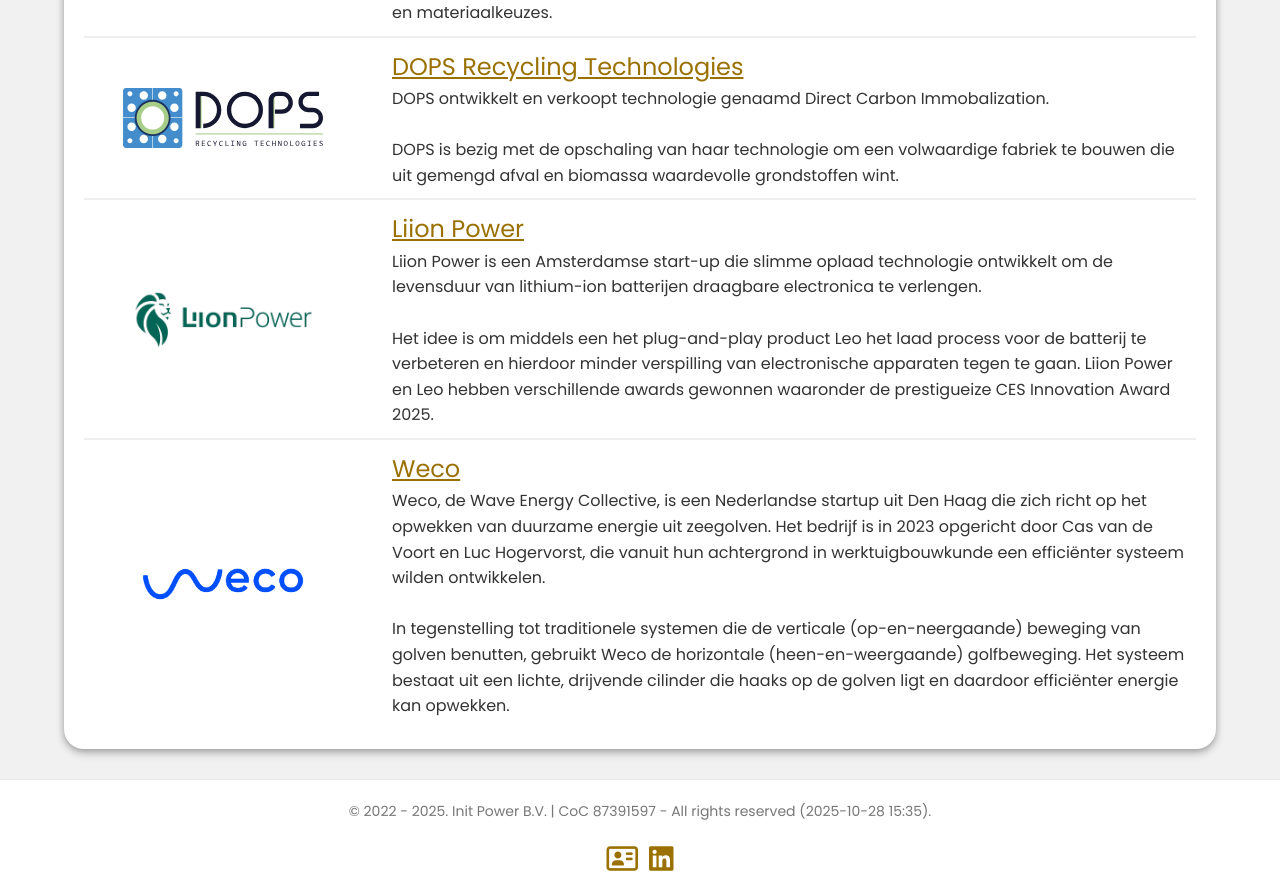
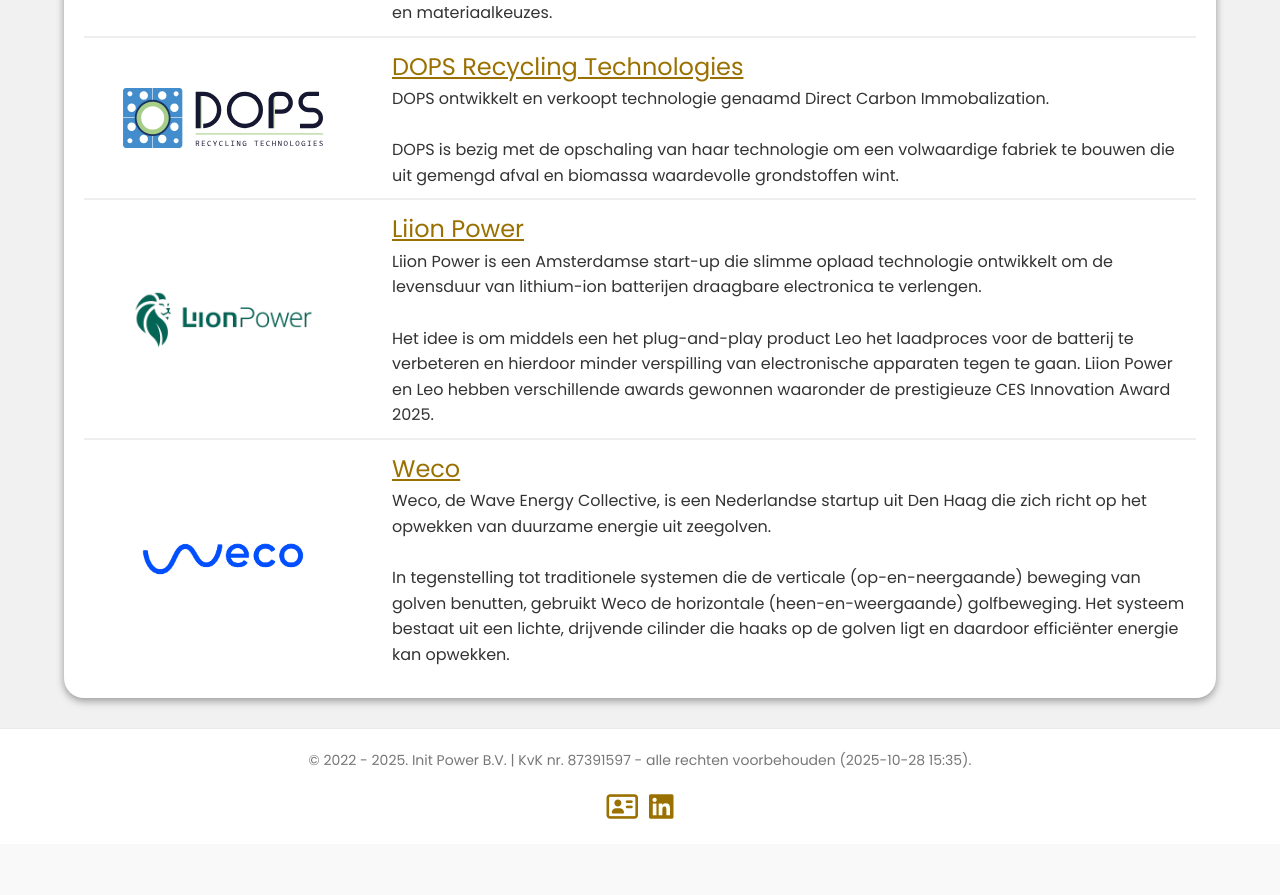
Before and after one commit to daanl63/initpower-new, a Jekyll site: the page built from portfolio.html, in a window 1280 px wide. Shown: the part 805-1700 px from the top of the page. Built offline with Jekyll 4.4.1, drawn with Linux system fonts in a browser that asks for light colours; nearby versions of some CDN libraries; after the commit the page ends 1649 px from its top, so only the background shows below that.

Commit message:
(fix): css style h3 color, footer KvK, responsive deisgn contact picture

```diff
--- a/_data/customers.yaml
+++ b/_data/customers.yaml
@@ -18,12 +18,12 @@
 
 - name: Liion Power
   about: Liion Power is een Amsterdamse start-up die slimme oplaad technologie ontwikkelt om de levensduur van lithium-ion batterijen draagbare electronica te verlengen.
-  case: Het idee is om middels een het plug-and-play product Leo het laad process voor de batterij te verbeteren en hierdoor minder verspilling van electronische apparaten tegen te gaan. Liion Power en Leo hebben verschillende awards gewonnen waaronder de prestigueize CES Innovation Award 2025.
+  case: Het idee is om middels een het plug-and-play product Leo het laadproces voor de batterij te verbeteren en hierdoor minder verspilling van electronische apparaten tegen te gaan. Liion Power en Leo hebben verschillende awards gewonnen waaronder de prestigieuze CES Innovation Award 2025.
   logo: assets/images/logo-liion.avif
   url:  https://liionpower.tech/
 
 - name: Weco
-  about: Weco, de Wave Energy Collective, is een Nederlandse startup uit Den Haag die zich richt op het opwekken van duurzame energie uit zeegolven. Het bedrijf is in 2023 opgericht door Cas van de Voort en Luc Hogervorst, die vanuit hun achtergrond in werktuigbouwkunde een efficiënter systeem wilden ontwikkelen.
+  about: Weco, de Wave Energy Collective, is een Nederlandse startup uit Den Haag die zich richt op het opwekken van duurzame energie uit zeegolven.
   case: In tegenstelling tot traditionele systemen die de verticale (op-en-neergaande) beweging van golven benutten, gebruikt Weco de horizontale (heen-en-weergaande) golfbeweging. Het systeem bestaat uit een lichte, drijvende cilinder die haaks op de golven ligt en daardoor efficiënter energie kan opwekken.
   logo: assets/images/logo-weco.png
   url:  https://www.wecoenergy.com/
--- a/_includes/foot.html
+++ b/_includes/foot.html
@@ -1,9 +1,9 @@
 
  <footer>
     <div class="container">
-      <p>&copy; {{ site.dob }} - {{ site.time | date: '%Y' }}. {{ site.company }} | CoC {{ site.coc-number }} - All rights reserved ({{ site.time | in_time_zone: site.timezone |  slice: 0, 16 | base64_encode}}).</p>
+      <p>&copy; {{ site.dob }} - {{ site.time | date: '%Y' }}. {{ site.company }} | KvK nr. {{ site.coc-number }} - alle rechten voorbehouden ({{ site.time | in_time_zone: site.timezone |  slice: 0, 16 | base64_encode}}).</p>
       <br>
-      <a href="contact.html" title="Contact Us" style="text-decoration: none;">
+      <a href="contact.html" title="Contact" style="text-decoration: none;">
       <i class="fa-regular fa-address-card fa-2x"></i>
       </a>
     &nbsp;
--- a/_includes/hero.html
+++ b/_includes/hero.html
@@ -1,5 +1,5 @@
  <section class="hero">
-    <div class="container">
+    <div class="container" >
       <h2>{{ include.caption }}</h2>
       <p>{{ include.message }}</p>
       {% if include.url %}
--- a/assets/css/style.css
+++ b/assets/css/style.css
@@ -43,7 +43,7 @@
 
   header h1 {
     font-size: 24px;
-    color: #0078D4;
+    color: #e4a701;
   }
 
   /* Hero Section */
@@ -192,7 +192,7 @@
 
   .team-member h3 {
     margin-bottom: 10px;
-    color: #05c3dd;
+    color: #e4a701;
   }
 
   .contact-info {
@@ -203,10 +203,10 @@
   }
   .contact-details, .map-section {
     flex: 1;
-    min-width: 300px;
+    min-width: 100%;
   }
   .contact-details h2, .map-section h2 {
-    color: #05c3dd;
+    color: #e4a701;
   }
   .contact-details p {
     font-size: 16px;
@@ -215,7 +215,7 @@
   }
   .map-section iframe {
     width: 100%;
-    height: 300px;
+    height: auto;
     border: none;
     border-radius: 12px;
   }
@@ -224,7 +224,7 @@
   }
   .vcard-download a {
     display: inline-block;
-    background-color: #05c3dd;
+    background-color: #e4a701;
     color: white;
     padding: 10px 20px;
     border-radius: 6px;
@@ -259,7 +259,7 @@
     min-width: 300px;
   }
   .case-content h2 {
-    color: #05c3dd;
+    color: #e4a701;
   }
 
 /* adaptive navigation */
--- a/contact.html
+++ b/contact.html
@@ -21,7 +21,7 @@
             &nbsp;
             -->
             <p>
-               <img src="./assets/images/De Kroon.png" style="width: 250px; height: auto; float: left; margin-right: 15px; margin-bottom: 15px;">
+               <img src="./assets/images/De Kroon.png" style="width: 50%; height: auto; float: left; margin-right: 15px; margin-bottom: 15px;">
                 <p>&nbsp;</p>
                <a href="https://nl.wikipedia.org/wiki/De_Kroon_(woontoren)">De Kroon</a> is een van de hoogste gebouwen in Den Haag en de plek van het gebouw kent een roemruchtig verleden.
                 Ooit stond daar de Zwarte Madonna. Dit was een wooncomplex dat in 1985 in het centrum van Den Haag werd opgeleverd, naar een ontwerp van architect Carel Weeber. Het gebouw was berucht en omstreden, en werd in 2007 gesloopt na veel discussie.
```
Also changed, not shown: 8 other files.
